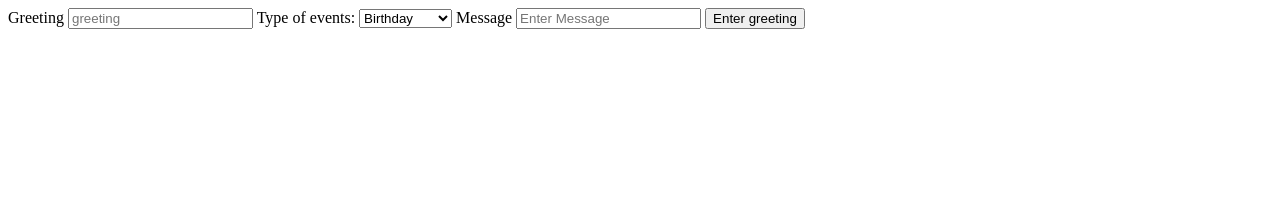
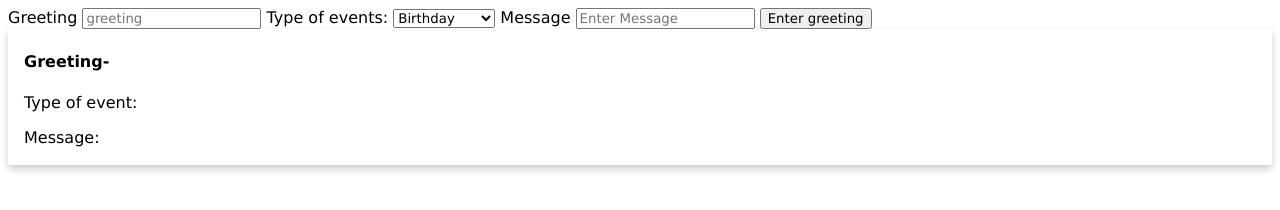
Before and after one commit to hamsamuxumed/Forms-and-APIs, a website: page index.html in a window 1280 px wide. Drawn offline with Linux system fonts and the light colour scheme.

Commit message:
fix for card data output

```diff
--- a/card.css
+++ b/card.css
@@ -1,4 +1,8 @@
-.card {
+  * {
+    font-family: Verdana, Geneva, Tahoma, sans-serif;
+  }
+
+  .card {
     /* Add shadows to create the "card" effect */
     box-shadow: 0 4px 8px 0 rgba(0,0,0,0.2);
     transition: 0.3s;
--- a/index.html
+++ b/index.html
@@ -5,11 +5,12 @@
     <meta http-equiv="X-UA-Compatible" content="IE=edge">
     <meta name="viewport" content="width=device-width, initial-scale=1.0">
     <title>Document</title>
+    <link rel="stylesheet" href="card.css">
 </head>
 <body>
-    <form action="card.html">
+    <form id="cardForm" action="">
         <label for="greeting">Greeting</label>
-        <input type="text" id="greeting" placeholder="greeting">
+        <input type="text" id="greeting" name="greeting" placeholder="greeting">
         <label for="event">Type of events:</label>
         <select id="event" name="event">
             <option value="Birthday">Birthday</option>
@@ -19,8 +20,17 @@
         </select>
         <label for="message">Message</label>
         <input type="text" id="message" placeholder="Enter Message">
-        <input type="submit" value="Enter greeting">
+        <input id="formSubmit" type="submit" value="Enter greeting">
     </form>
+
+    <div class="card">
+        <div class="container">
+            <h4><b>Greeting- </b></h4>
+            <p id="eventOutput">Type of event: </p>
+            <p id="messageOutput">Message: </p>
+        </div>
+    </div>
+    <script src="index.js"></script>
 </body>
 
 </html>
--- a/index.js
+++ b/index.js
@@ -0,0 +1,14 @@
+
+const form = document.getElementById('cardForm');
+const greeting = document.getElementById('greeting');
+const body = document.querySelector('body');
+
+
+form.addEventListener('submit', e => {
+    e.preventDefault();
+    console.log(e.target.greeting.value);
+    document.querySelector('h4').textContent += e.target.greeting.value;
+    document.getElementById('eventOutput').textContent += e.target.event.value;
+    document.getElementById('messageOutput').textContent += e.target.message.value;
+    form.style.display = "none";
+})
--- a/package.json
+++ b/package.json
@@ -24,5 +24,9 @@
   "homepage": "https://github.com/hamsamuxumed/Forms-and-APIs#readme",
   "devDependencies": {
     "jest": "^27.2.1"
+  },
+  "dependencies": {
+    "concurrency": "^0.1.4",
+    "watchify": "^4.0.0"
   }
 }
```
Also changed, not shown: test/starter.spec.js (deleted, +0 -59 lines), test/test.spec.js (added, +59 -0 lines), 1 other file.
